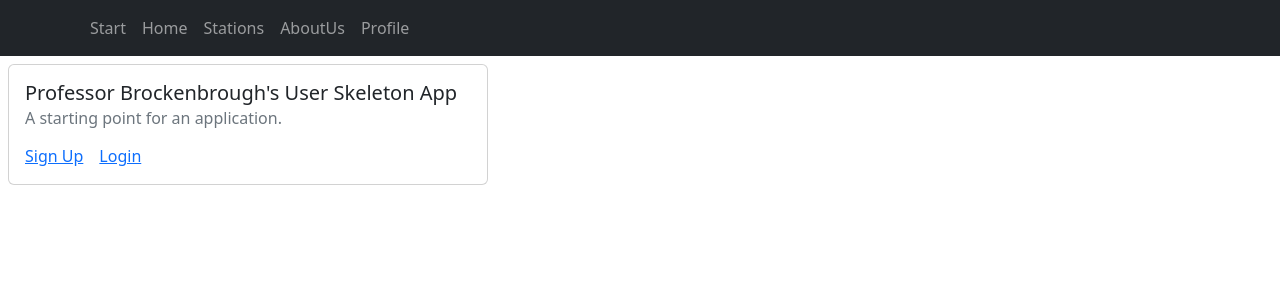
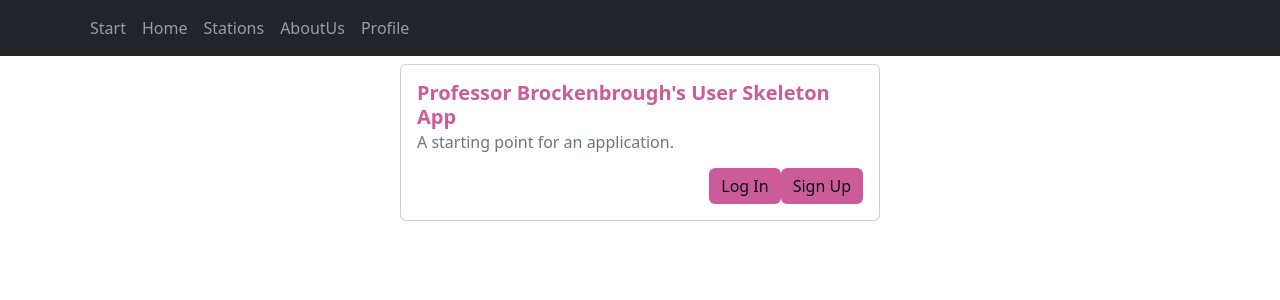
Before and after one commit to Xiomary/mbtaapp, a React (Create React App) app in the folder frontend/: page / in a window 1280 px wide. Shown: the top 300 px of the page. Built offline with nearby package versions, Linux system fonts and the light colour scheme.

Commit message:
styled landing page

```diff
--- a/frontend/src/components/pages/landingPage.js
+++ b/frontend/src/components/pages/landingPage.js
@@ -1,20 +1,72 @@
-import React, {} from 'react'
-import Card from 'react-bootstrap/Card';
+import React, { useState } from "react";
+import Card from "react-bootstrap/Card";
+import { Link } from "react-router-dom";
+import Button from "react-bootstrap/Button";
+
+const PRIMARY_COLOR = "#cc5c99";
+const SECONDARY_COLOR = "#0c0c1f";
 
 const Landingpage = () => {
+  const [light, setLight] = useState(false);
+  const [bgColor, setBgColor] = useState(SECONDARY_COLOR);
+  const [bgText, setBgText] = useState("Light Mode");
 
-    return (
-        <Card style={{ width: '30rem' }} className="mx-2 my-2">
-        <Card.Body>
-          <Card.Title>Professor Brockenbrough's User Skeleton App</Card.Title>
-          <Card.Subtitle className="mb-2 text-muted">A starting point for an application.</Card.Subtitle>
-          <Card.Text>
-          </Card.Text>
-          <Card.Link href="/signup">Sign Up</Card.Link>
-          <Card.Link href="/login">Login</Card.Link>
-        </Card.Body>
-      </Card>
-    )
-}
+  let labelStyling = {
+    color: PRIMARY_COLOR,
+    fontWeight: "bold",
+    textDecoration: "none",
+  };
+  let backgroundStyling = { background: bgColor };
+  let buttonStyling = {
+    background: PRIMARY_COLOR,
+    borderStyle: "none",
+    color: bgColor,
+  };
 
-export default Landingpage
+  const handleLightMode = () => {
+    setLight(!light);
+    if (light) {
+      setBgColor(SECONDARY_COLOR);
+      setBgText("Light mode");
+    } else {
+      setBgColor("white");
+      setBgText("Dark mode");
+    }
+  };
+
+  return (
+    <div style={{display: 'flex',justifyContent:'center',alignItems:'center'}}>
+
+    <Card
+      style={{ width: "30rem" }}
+      className="mx-2 my-2"
+      bg={bgColor}
+      text={bgColor === SECONDARY_COLOR ? "light" : "dark"}
+    >
+      <Card.Body>
+        <Card.Title style={labelStyling}>
+          Professor Brockenbrough's User Skeleton App
+        </Card.Title>
+        <Card.Subtitle className="mb-2 text-muted">
+          A starting point for an application.
+        </Card.Subtitle>
+        <Card.Text></Card.Text>
+        <Link to="/signup" style={labelStyling}>
+          <Button variant="primary" style={buttonStyling} className="mr-2">
+            Sign Up
+          </Button>
+        </Link>
+        <Link to="/login" style={labelStyling}>
+          <Button variant="primary" style={buttonStyling} className="mr-2">
+            Log In
+          </Button>
+        </Link>
+
+      </Card.Body>
+
+    </Card>
+    </div>
+  );
+};
+
+export default Landingpage;
--- a/frontend/src/components/pages/privateUserProfilePage.js
+++ b/frontend/src/components/pages/privateUserProfilePage.js
@@ -8,9 +8,15 @@ import getUserInfo from "../../utilities/decodeJwt";
 const PrivateUserProfile = () => {
   const [show, setShow] = useState(false);
   const [user, setUser] = useState({});
+
   const [oldPassword, setOldPassword] = useState("");
   const [newPassword, setNewPassword] = useState("");
   const [confirmPassword, setConfirmPassword] = useState("");
+
+  const[oldEmail,setOldEmail] = useState("");
+  const[newEmail,setNewEmail] = useState("");
+  const[comfirmEmail,setComfirmedEmail] = useState("");
+
   const handleClose = () => setShow(false);
   const handleShow = () => setShow(true);
   const navigate = useNavigate();
--- /dev/null
+++ b/package.json
@@ -0,0 +1,5 @@
+{
+  "dependencies": {
+    "react-router-dom": "^6.10.0"
+  }
+}
```
Also changed, not shown: frontend/src/components/navbar.js (+0 -7 lines), frontend/src/components/pages/landingpage.css (added, +9 -0 lines), 1 other file (tests, documents, lock files or other folders).
